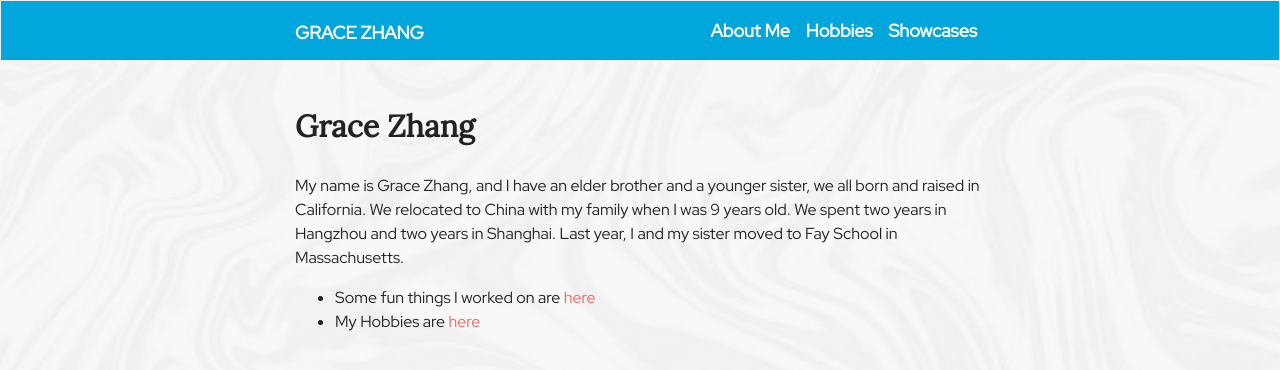
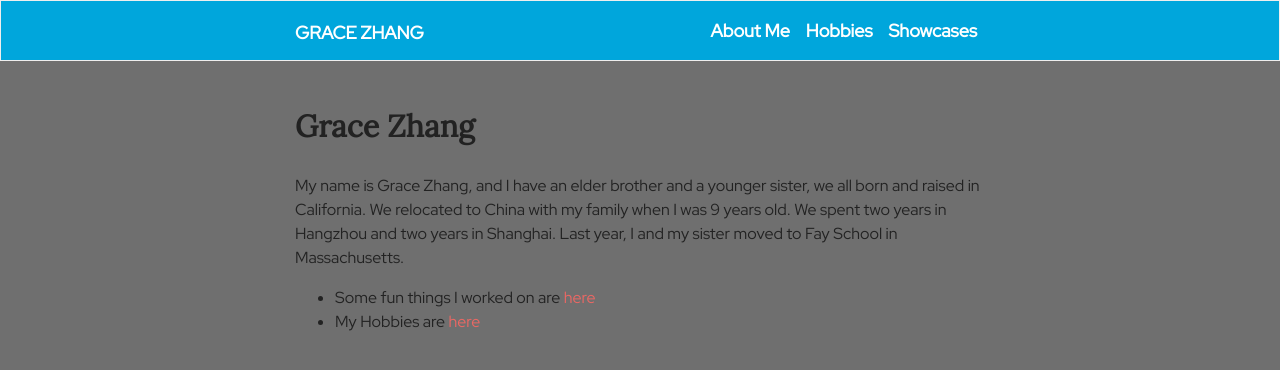
Before and after one commit to gracezca99/gracezca99.github.io, a Jekyll site: the page built from aboutme.md, in a window 1280 px wide. Shown: the top 370 px of the page. Built offline with Jekyll 4.4.1, drawn with Linux system fonts in a browser that asks for light colours; some web fonts are replaced; our own code applies the rules of GitHub Pages for plain Markdown files.

Commit message:
Update default.html

```diff
--- a/_layouts/default.html
+++ b/_layouts/default.html
@@ -4,8 +4,6 @@
   {%- include head.html -%}
 
   <body>
-
-    <div class="body-background" style="opacity:0.95;background-image: url(/images/background.jpeg);"></div>
 
     {%- include header.html -%}
 
```
